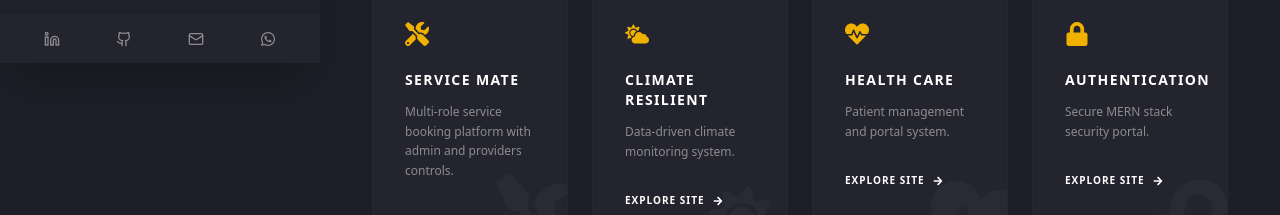
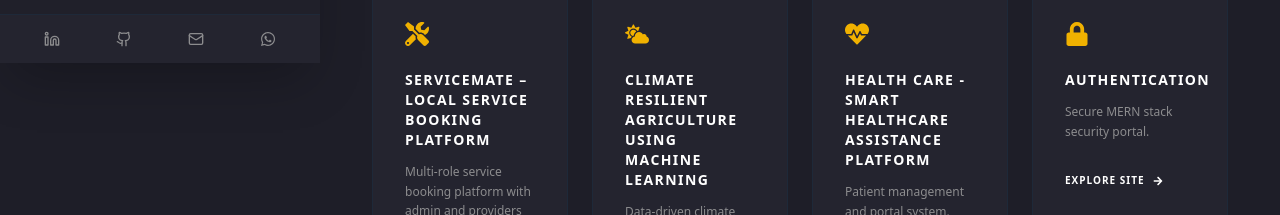
Before and after one commit to Ashwath-S-kulal/Portfolio, a React (Vite) app in the folder frontend/: page / in a window 1280 px wide. Shown: the part 737-952 px from the top of the page. Built offline with nearby package versions, Linux system fonts and the light colour scheme.

Commit message:
update project titles for clarity and consistency

```diff
--- a/frontend/src/pages/Home.jsx
+++ b/frontend/src/pages/Home.jsx
@@ -29,19 +29,19 @@ const PortfolioDashboard = () => {
 
   const projects = [
     {
-      title: "Service Mate",
+      title: "ServiceMate – Local Service Booking Platform",
       desc: "Multi-role service booking platform with admin and providers controls.",
       link: "https://servicemate-ashwathskulal.vercel.app/",
       icon: <FaTools />,
     },
     {
-      title: "Climate Resilient",
+      title: "Climate Resilient agriculture using machine learning",
       desc: "Data-driven climate monitoring system.",
       link: "https://climate-resilient-agriculture.onrender.com",
       icon: <FaCloudSun />,
     },
     {
-      title: "Health Care",
+      title: "Health Care - Smart Healthcare Assistance Platform",
       desc: "Patient management and portal system.",
       link: "https://health-bridge-medical-website.vercel.app/",
       icon: <FaHeartbeat />,
--- a/frontend/src/pages/Project.jsx
+++ b/frontend/src/pages/Project.jsx
@@ -21,7 +21,7 @@ export default function Project() {
   const projects = [
     {
       img: "https://images.unsplash.com/photo-1581578731548-c64695cc6952",
-      title: "Service Mate",
+      title: "ServiceMate – Local Service Booking Platform",
       category: "Full Stack Development",
       desc: "A complete service booking platform connecting users with service providers",
       longDesc: "Service Mate is a multi-role service marketplace platform where users can explore, book, and review services while providers manage offerings, handle bookings, and assign workers. The system includes a powerful admin panel for monitoring users, approving services, and maintaining platform integrity. Designed with scalability and real-world workflows in mind, it ensures smooth interaction between users, providers, and administrators.",
@@ -45,7 +45,7 @@ export default function Project() {
     },
     {
       img: "https://content.wotr.org/climate-resilient-agriculture/assets/0Y7zHIZCHJ/c0923_compressed_frame-0ms-720x405.jpg",
-      title: "Climate Resilient Agriculture",
+      title: "Climate Resilient Agriculture Using Machine Learning",
       category: "Full Stack Development",
       desc: "The bridge between complex climate science and practical agricultural execution",
       longDesc: "To provide farmers, large and small, with unparalleled predictive intelligence necessary to combat the unpredictability of climate change. We aim to secure global food systems by making sustainable, high-yield farming accessible through technology.",
@@ -61,7 +61,7 @@ export default function Project() {
     },
     {
       img: "https://www.idfy.com/wp-content/uploads/2021/05/Healthcare-BGV-scaled.jpg",
-      title: "Health Care Website",
+      title: "Health Care - Smart Healthcare Assistance Platform",
       category: "Full Stack Development",
       desc: "Combining world-class clinical expertise to patients to provide personalized health journeys.",
       longDesc: "A full-stack healthcare platform designed to connect patients with nearby hospitals and medical experts. The application focuses on accessibility, responsiveness, and efficient healthcare discovery through a clean and intuitive user experience.",
```
